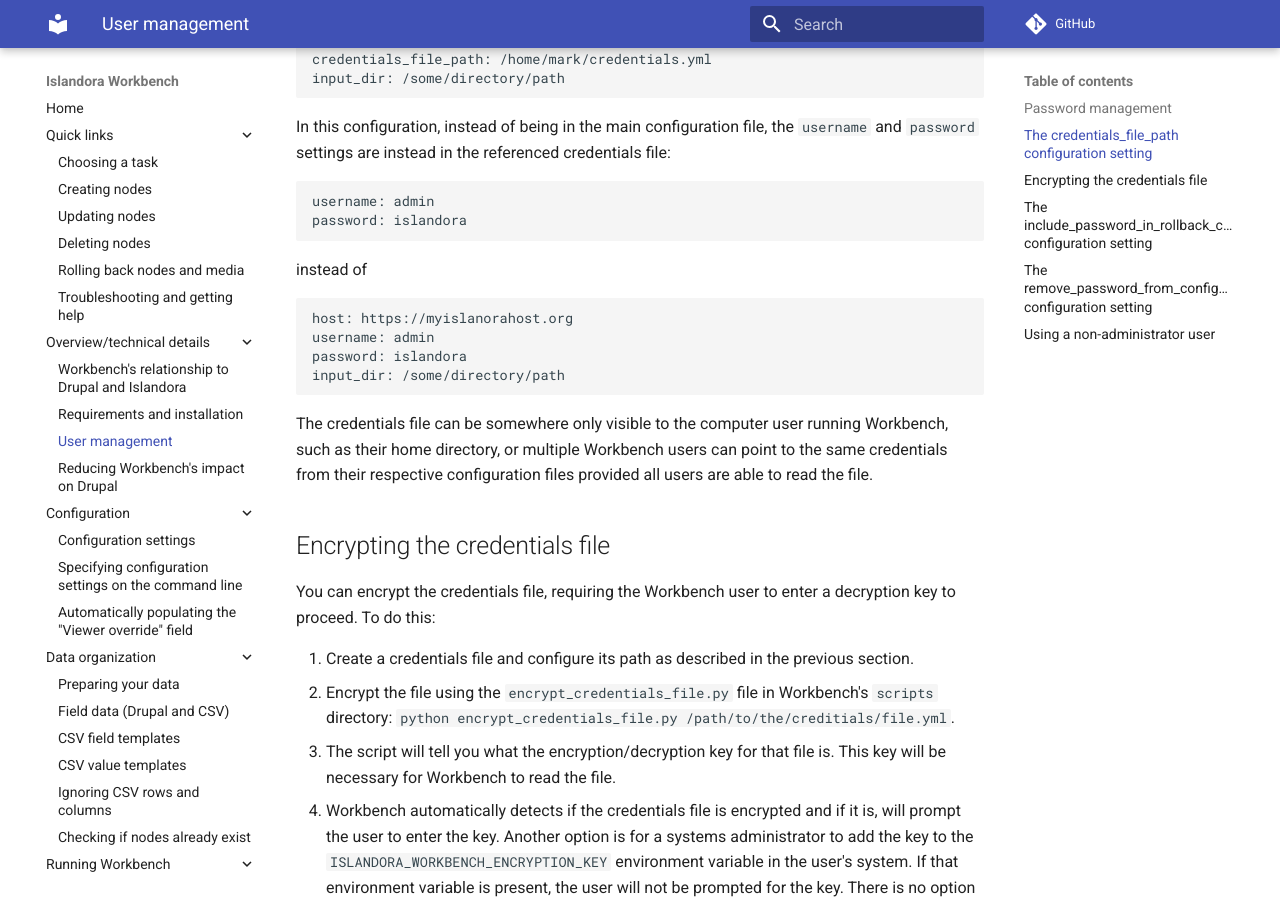
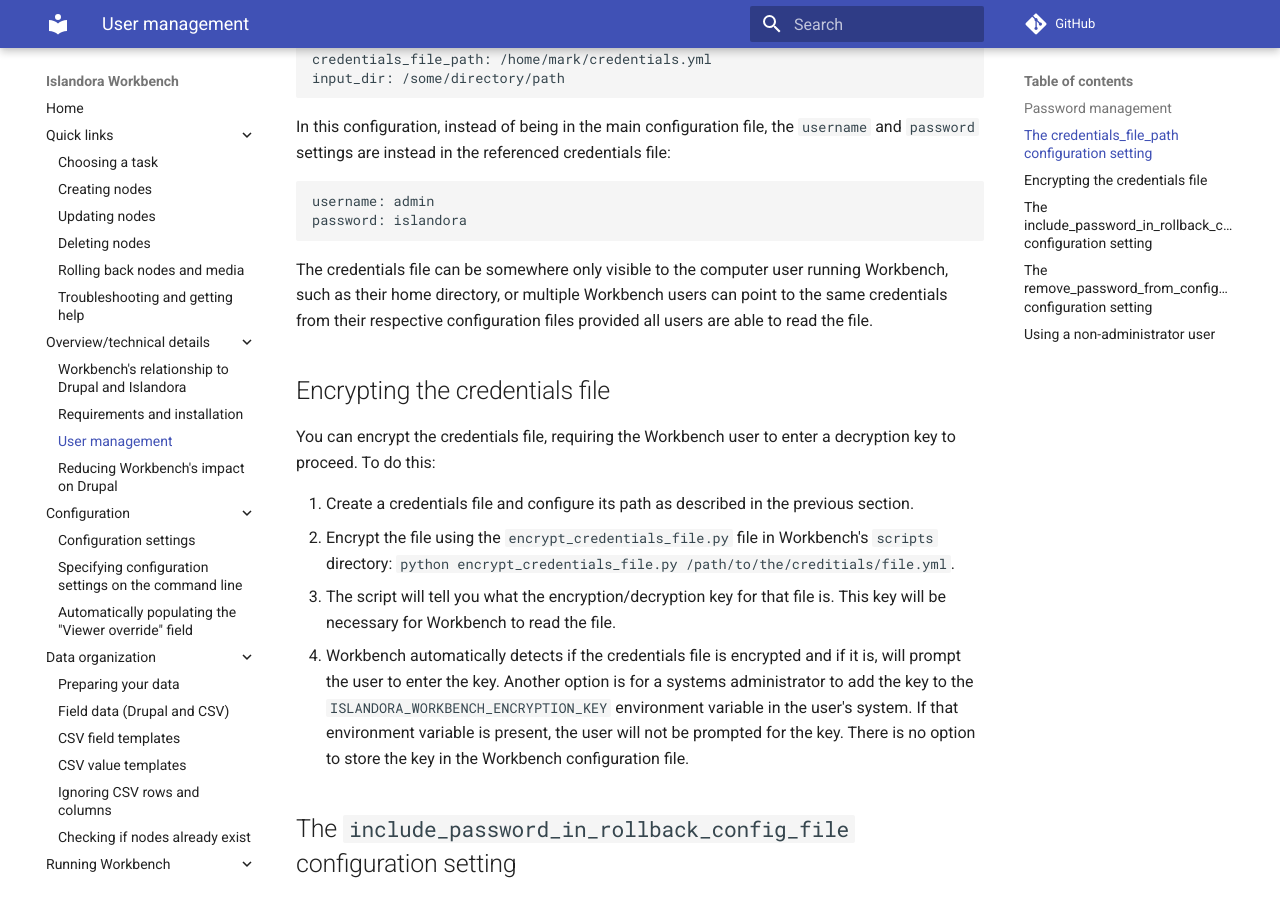
Before and after one commit to mjordan/islandora_workbench_docs, an MkDocs documentation site: the page built from docs/user_management.md, in a window 1280 px wide and 900 px high, scrolled down 1281 px. Built offline with MkDocs 1.6.1 and Material for MkDocs 9.7.7, drawn with Linux system fonts in a browser that asks for light colours; comment, search, counter and statistics services are not loaded.

Commit message:
Some more cleanup.

````diff
--- a/docs/user_management.md
+++ b/docs/user_management.md
@@ -38,15 +38,6 @@
 ```yaml
 username: admin
 password: islandora
-```
-
-instead of
-
-```
-host: https://myislanorahost.org
-username: admin
-password: islandora
-input_dir: /some/directory/path
 ```
 
 The credentials file can be somewhere only visible to the computer user running Workbench, such as their home directory, or multiple Workbench users can point to the same credentials from their respective configuration files provided all users are able to read the file.
````
